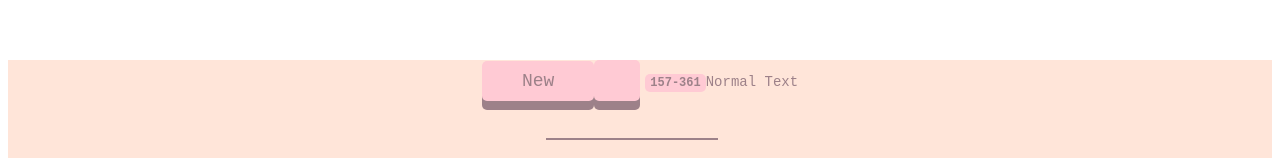
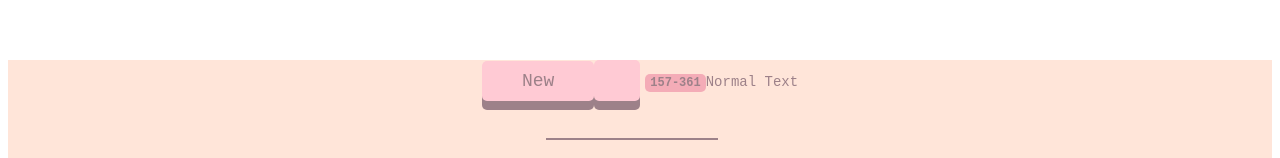
Before and after one commit to yassinefikrat/buds-ui, a Vue app: page / in a window 1280 px wide. In both pictures the pointer is over the element "157-361". Shown: the top 158 px of the page. Built offline with nearby package versions, Linux system fonts and the light colour scheme; some icons are missing.

Commit message:
Added hover color to show tags are clickable

```diff
--- a/src/components/ChuccTag.vue
+++ b/src/components/ChuccTag.vue
@@ -31,4 +31,8 @@ span {
   display: inline-block;
   font-size: 12px;
 }
+
+span:hover {
+  background-color: #f4acb7;
+}
 </style>
```
